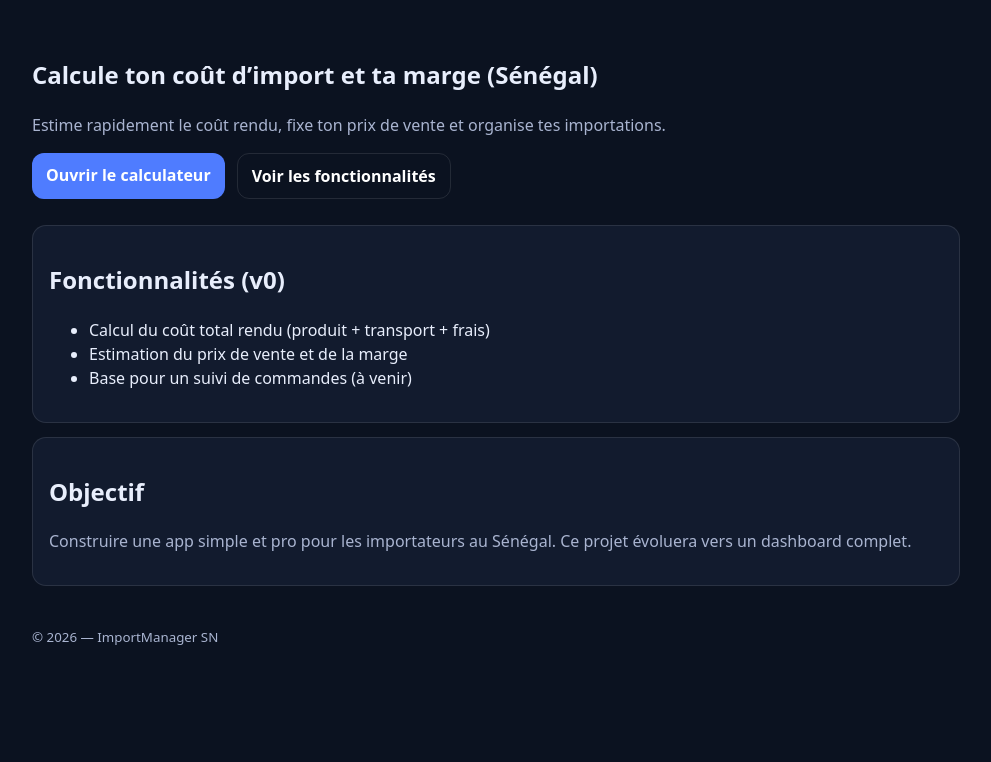
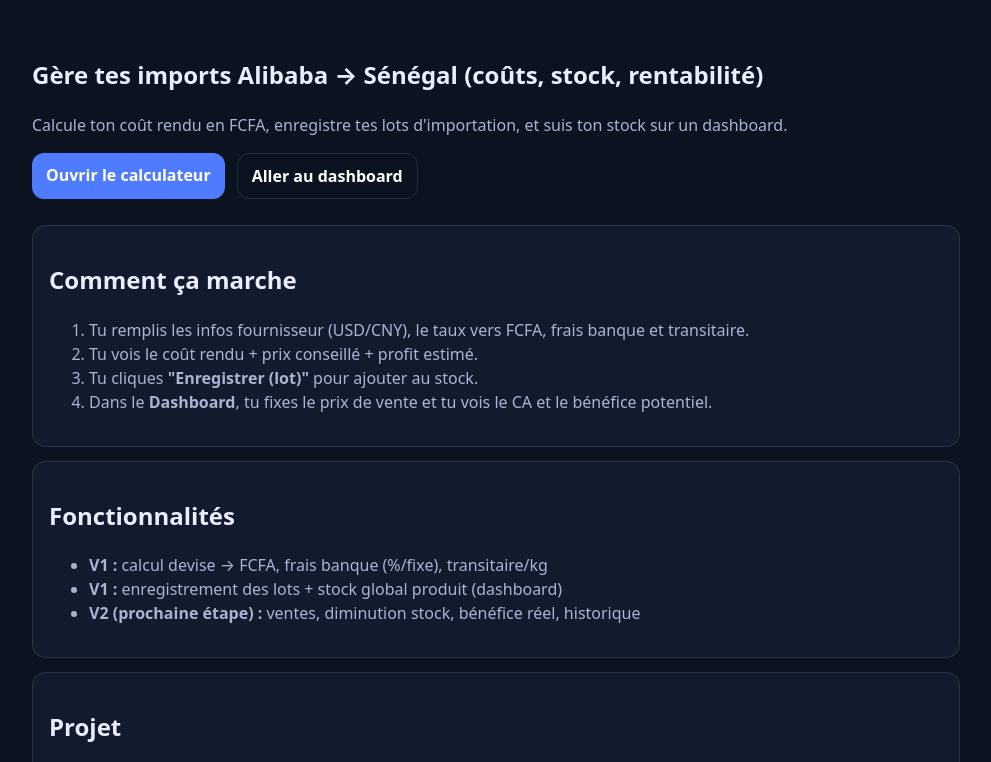
Before and after one commit to LeM2003/importmanager-sn, a plain HTML site: page frontend/index.html in a window 1280 px wide. Shown: the part 63-825 px from the top of the page, without its empty margins (144-1135 px from the left). Before the commit the page ends 800 px from the top, so only its background shows below. Drawn offline with Linux system fonts and the light colour scheme.

Commit message:
feat: improve landing page with navigation and app flow

```diff
--- a/frontend/index.html
+++ b/frontend/index.html
@@ -11,37 +11,51 @@
     <a class="logo" href="./index.html">ImportManager SN</a>
 
     <nav class="nav">
+      <a href="./index.html" aria-current="page">Accueil</a>
       <a href="./calculator.html">Calculateur</a>
+      <a href="./manager.html">Dashboard</a>
     </nav>
   </header>
 
   <main class="container">
     <section class="hero">
-      <h1>Calcule ton coût d’import et ta marge (Sénégal)</h1>
+      <h1>Gère tes imports Alibaba → Sénégal (coûts, stock, rentabilité)</h1>
       <p class="muted">
-        Estime rapidement le coût rendu, fixe ton prix de vente et organise tes importations.
+        Calcule ton coût rendu en FCFA, enregistre tes lots d'importation, et suis ton stock sur un dashboard.
       </p>
 
       <div class="actions">
         <a class="btn" href="./calculator.html">Ouvrir le calculateur</a>
-        <a class="btn btn-secondary" href="#features">Voir les fonctionnalités</a>
+        <a class="btn btn-secondary" href="./manager.html">Aller au dashboard</a>
       </div>
     </section>
 
-    <section id="features" class="card">
-      <h2>Fonctionnalités (v0)</h2>
-      <ul>
-        <li>Calcul du coût total rendu (produit + transport + frais)</li>
-        <li>Estimation du prix de vente et de la marge</li>
-        <li>Base pour un suivi de commandes (à venir)</li>
+    <section class="card">
+      <h2>Comment ça marche</h2>
+      <ol class="muted" style="margin-top:10px;">
+        <li>Tu remplis les infos fournisseur (USD/CNY), le taux vers FCFA, frais banque et transitaire.</li>
+        <li>Tu vois le coût rendu + prix conseillé + profit estimé.</li>
+        <li>Tu cliques <strong>"Enregistrer (lot)"</strong> pour ajouter au stock.</li>
+        <li>Dans le <strong>Dashboard</strong>, tu fixes le prix de vente et tu vois le CA et le bénéfice potentiel.</li>
+      </ol>
+    </section>
+
+    <section class="card">
+      <h2>Fonctionnalités</h2>
+      <ul class="muted" style="margin-top:10px;">
+        <li><strong>V1 :</strong> calcul devise → FCFA, frais banque (%/fixe), transitaire/kg</li>
+        <li><strong>V1 :</strong> enregistrement des lots + stock global produit (dashboard)</li>
+        <li><strong>V2 (prochaine étape) :</strong> ventes, diminution stock, bénéfice réel, historique</li>
       </ul>
     </section>
 
     <section class="card">
-      <h2>Objectif</h2>
+      <h2>Projet</h2>
       <p class="muted">
-        Construire une app simple et pro pour les importateurs au Sénégal.
-        Ce projet évoluera vers un dashboard complet.
+        Objectif : construire une app "portfolio-grade" full-stack plus tard (backend + DB).
+      </p>
+      <p class="muted">
+        Repo : <a href="https://github.com/LeM2003/importmanager-sn" target="_blank" rel="noreferrer">GitHub</a>
       </p>
     </section>
   </main>
```
Also changed, not shown: frontend/calculator.html (+1 -0 lines), frontend/manager.html (+1 -0 lines).
